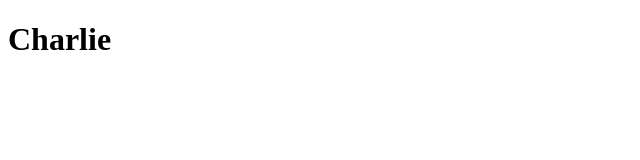
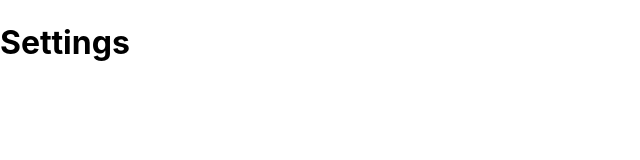
Before and after one commit to dvrylc/charlie-web, a React (Create React App) app: page /settings in a window 1280 px wide. Shown: the top 160 px of the page, without its empty margins (0-640 px from the left). Built offline with nearby package versions, Linux system fonts and the light colour scheme.

Commit message:
Added react router

```diff
--- a/package.json
+++ b/package.json
@@ -5,6 +5,7 @@
   "dependencies": {
     "react": "^16.3.1",
     "react-dom": "^16.3.1",
+    "react-router-dom": "^4.2.2",
     "react-scripts": "1.1.4"
   },
   "scripts": {
--- a/src/components/App.js
+++ b/src/components/App.js
@@ -1,11 +1,17 @@
 // External imports
 import React from 'react';
+import { Route } from 'react-router-dom';
+
+// Internal imports
+import Home from './Home';
+import Settings from './Settings';
 
 class App extends React.Component {
   render() {
     return (
       <div className="app">
-        <h1>Charlie</h1>
+        <Route exact path='/' component={ Home }/>
+        <Route exact path='/settings' component={ Settings }/>
       </div>
     );
   }
--- /dev/null
+++ b/src/components/Home.js
@@ -0,0 +1,12 @@
+// External imports
+import React from 'react';
+
+class Home extends React.Component {
+  render() {
+    return (
+      <h1>Charlie</h1>
+    );
+  }
+}
+
+export default Home;
--- /dev/null
+++ b/src/components/Settings.js
@@ -0,0 +1,12 @@
+// External imports
+import React from 'react';
+
+class Settings extends React.Component {
+  render() {
+    return (
+      <h1>Settings</h1>
+    );
+  }
+}
+
+export default Settings;
--- a/src/index.js
+++ b/src/index.js
@@ -1,12 +1,18 @@
 // External imports
 import React from 'react';
 import ReactDOM from 'react-dom';
+import { BrowserRouter } from 'react-router-dom';
 
 // Internal imports
 import App from './components/App';
 import './style.css';
 
-ReactDOM.render(<App />, document.getElementById('root'));
+ReactDOM.render(
+  <BrowserRouter>
+    <App />
+  </BrowserRouter>,
+  document.getElementById('root')
+);
 
 //import registerServiceWorker from './registerServiceWorker';
 //registerServiceWorker();
--- a/src/style.css
+++ b/src/style.css
@@ -1,3 +1,13 @@
-html {
-  background: white;
+/* Global */
+* {
+  box-sizing: border-box;
 }
+
+body {
+  color: black;
+  font-family: -apple-system, BlinkMacSystemFont, "Helvetica Neue", "Lucida Grande", sans-serif;
+  font-weight: 400;
+  font-size: 1em;
+  line-height: 1.4;
+  margin: 0;
+}
```
Also changed, not shown: 1 other file (tests, documents, lock files or other folders).
